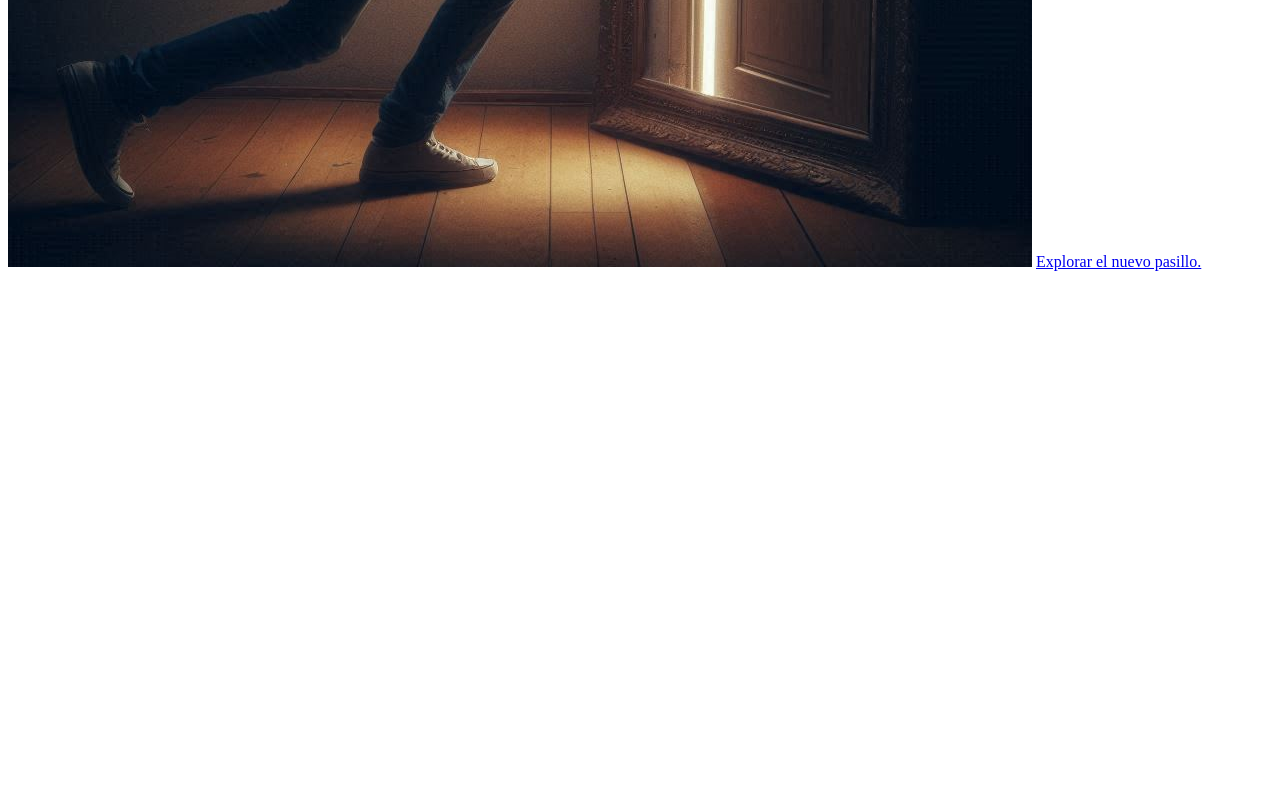
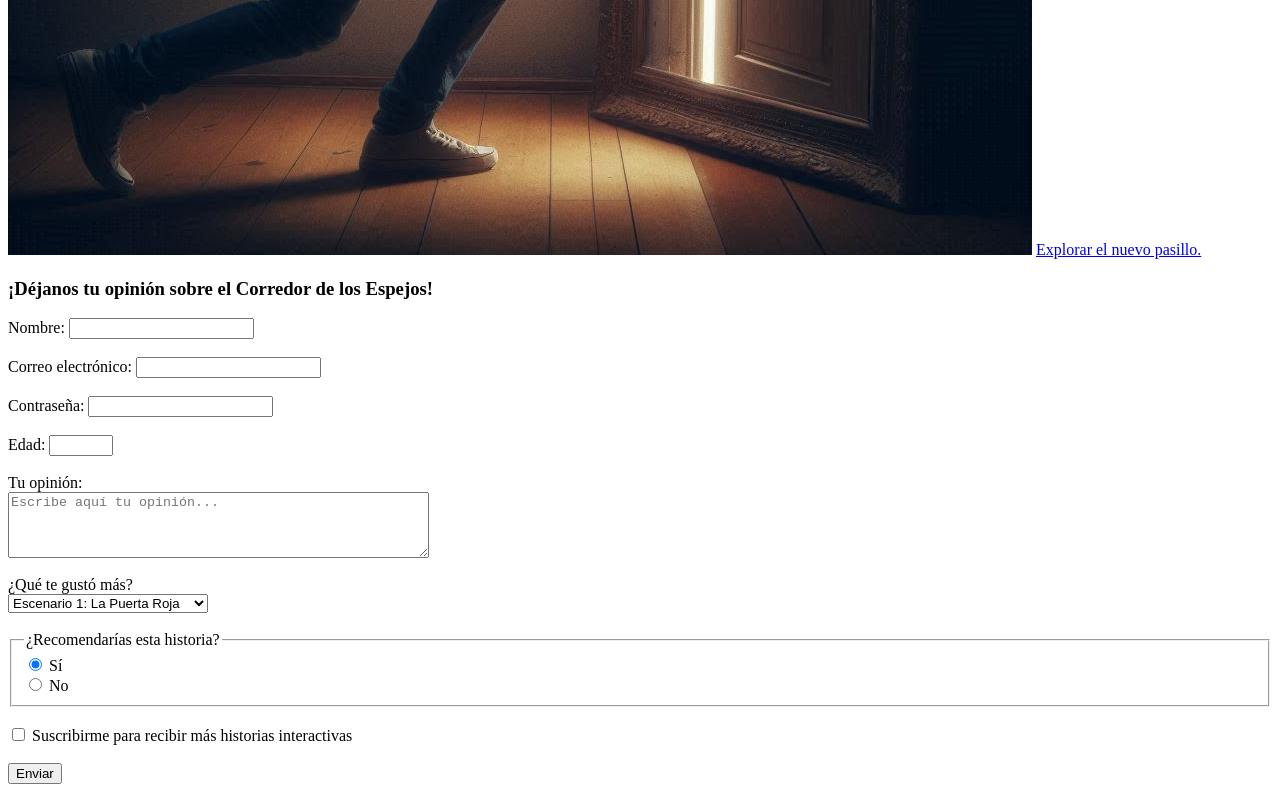
Before and after one commit to Paul-1511/Story, a plain HTML site: page story/paginas/pagina5.html in a window 1280 px wide. Shown: the part 858-1658 px from the top of the page. Before the commit the page ends 1137 px from the top, so only its background shows below. Drawn offline with Linux system fonts and the light colour scheme.

Commit message:
feat: inputs, select, radio, checkbox and button added

```diff
--- a/story/paginas/pagina5.html
+++ b/story/paginas/pagina5.html
@@ -1,14 +1,44 @@
-<!DOCTYPE html>
-<html lang="es">
-<head>
-  <meta charset="UTF-8">
-  <meta name="viewport" content="width=device-width, initial-scale=1.0">
-  <title>Escenario 5: La Puerta Cerrada</title>
-</head>
 <body>
   <h2>Escenario 5: La Puerta Cerrada</h2>
   <p>Intentas abrir la puerta, pero está cerrada con llave. Miras hacia atrás y todo el corredor ha cambiado.</p>
   <img src="../assets/Escenario5.png" alt="Escenario5: La puerta cerrada">
   <a href="pagina4.html">Explorar el nuevo pasillo.</a>
+
+  <h3>¡Déjanos tu opinión sobre el Corredor de los Espejos!</h3>
+  <form action="procesar_formulario.html" method="post">
+    <label for="nombre">Nombre:</label>
+    <input type="text" id="nombre" name="nombre" required><br><br>
+
+    <label for="email">Correo electrónico:</label>
+    <input type="email" id="email" name="email" required><br><br>
+
+    <label for="contrasena">Contraseña:</label>
+    <input type="password" id="contrasena" name="contrasena" required><br><br>
+
+    <label for="edad">Edad:</label>
+    <input type="number" id="edad" name="edad" min="18" max="100"><br><br>
+
+    <label for="opinion">Tu opinión:</label><br>
+    <textarea id="opinion" name="opinion" rows="4" cols="50" placeholder="Escribe aquí tu opinión..."></textarea><br><br>
+
+    <label for="preferencias">¿Qué te gustó más?</label><br>
+    <select id="preferencias" name="preferencias">
+      <option value="escenario1">Escenario 1: La Puerta Roja</option>
+      <option value="escenario2">Escenario 2: El Espejo Vivo</option>
+      <option value="escenario3">Escenario 3: El Pasillo Sin Fin</option>
+    </select><br><br>
+
+    <fieldset>
+      <legend>¿Recomendarías esta historia?</legend>
+      <input type="radio" id="si" name="recomendar" value="si" checked>
+      <label for="si">Sí</label><br>
+      <input type="radio" id="no" name="recomendar" value="no">
+      <label for="no">No</label>
+    </fieldset><br>
+
+    <input type="checkbox" id="suscripcion" name="suscripcion">
+    <label for="suscripcion">Suscribirme para recibir más historias interactivas</label><br><br>
+
+    <button type="submit">Enviar</button>
+  </form>
 </body>
-</html>
```
Also changed, not shown: story/paginas/pagina1.html (+27 -8 lines).
